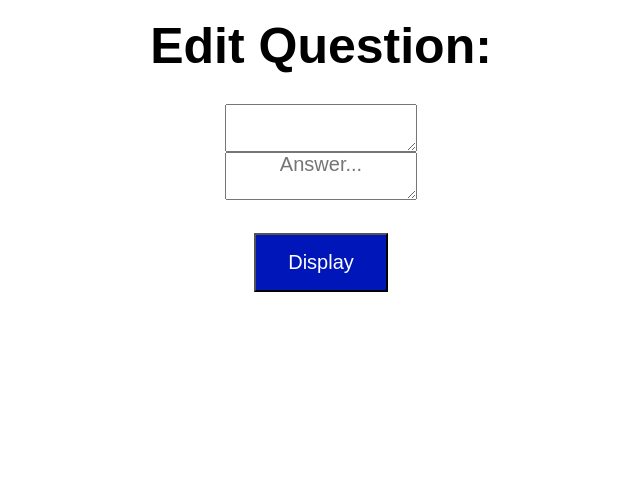
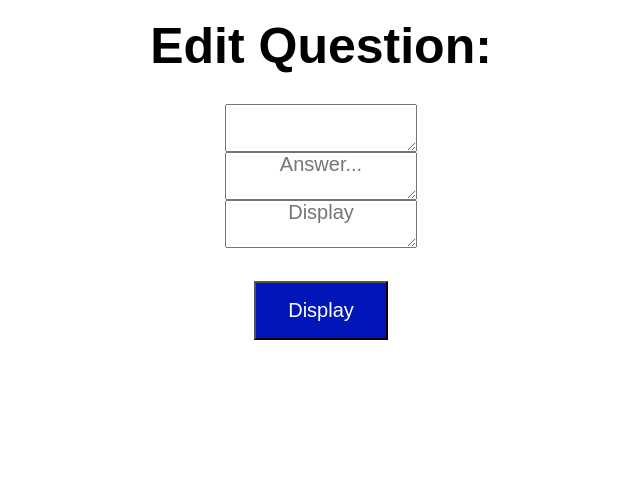
Before and after one commit to Sanchay13/Aarsoppgave, a PHP site: page /editfaq.php in a window 1280 px wide. Shown: the part 239-727 px from the top of the page, without its empty margins (319-959 px from the left). Run offline with PHP 8.4, Linux system fonts and the light colour scheme; a user stored in the database is signed in.

Commit message:
endringer

```diff
--- a/AdminFaq.php
+++ b/AdminFaq.php
@@ -36,6 +36,7 @@
         <tr>
         <th>Question</th>
         <th>Answer</th>
+        <th>Display</th>
         <th>Edit</th>
         <th>Delete</th>
         </tr>";
@@ -44,6 +45,7 @@
             echo "<tr>";
                 echo "<td>".$row['Question']."</td>";
                 echo "<td>".$row['Answer']."</td>";
+                echo "<td>".$row['Display']."</td>";
                 echo "<td><a href=\"editfaq.php?Edit={$row['id']}\"\>Edit</a></td>";
                 echo "<td><a href=\"?Delete={$row['id']}\"\>Delete row</a></td>";
         }
--- a/editfaq.php
+++ b/editfaq.php
@@ -19,6 +19,7 @@
 
         $question = '';
         $answer = '';
+        $display = '';
 
         include_once 'connection.php';
 
@@ -30,9 +31,11 @@
         foreach ($result as $row){
         $question = $row['Question'];
         $answer = $row['Answer'];
+        $display = $row['Display'];
 
         echo $row['Question'];
         echo $row['Answer'];
+        echo $row['Display'];
         }
         }
 
@@ -51,7 +54,13 @@
         $answer = $_POST['Answ'];
         }
 
-        $sql = "UPDATE faq SET Question = '$question', Answer = '$answer'  WHERE id = '$Edit'";
+        if(!isset($_POST['Disp']) || $_POST['Disp'] == '') {
+        $ok = false;
+        } else {
+        $display = $_POST['Disp'];
+        }
+
+        $sql = "UPDATE faq SET Question = '$question', Answer = '$answer', Display = '$display'  WHERE id = '$Edit'";
         $result = $db->query($sql);
 
         header("Location: ./AdminFaq.php");
@@ -66,6 +75,7 @@
         <form action="" method="post" autocomplete="off">
             <textarea class="Inputtext" type="text" name="Quest" id=""><?php echo $question; ?></textarea>
             <textarea class="Inputtext" placeholder="Answer..." name="Answ" type="text" id=""><?php echo $answer; ?></textarea>
+            <textarea class="Inputtext" placeholder="Display" name="Disp" type="text" id=""><?php echo $display; ?></textarea>
             <br>
             <input type="submit" id="submit" name="display" value="Display">
         </form>
```
Also changed, not shown: faq.php (+15 -0 lines).
